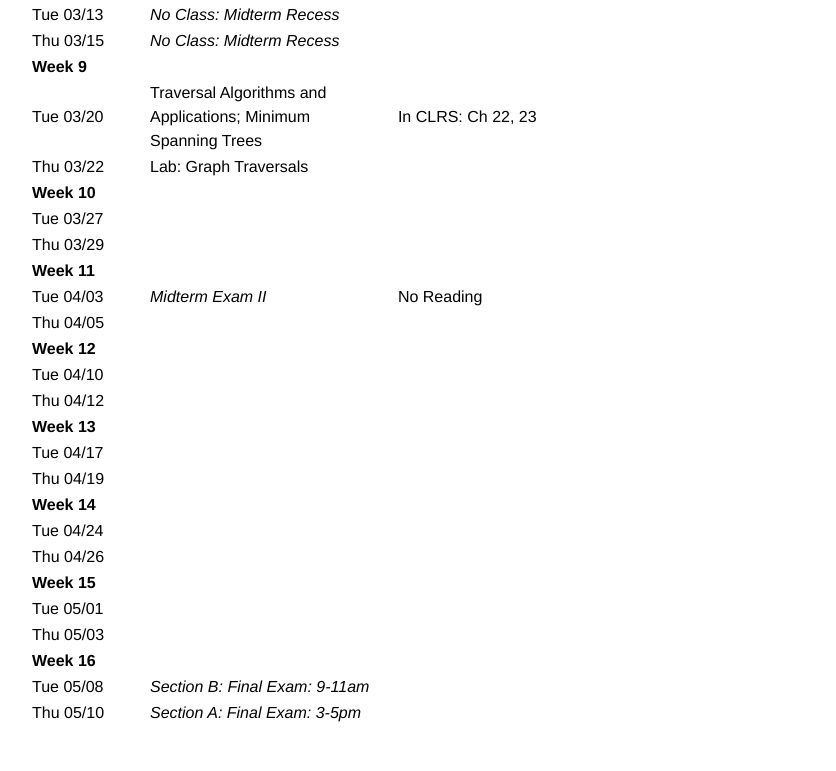
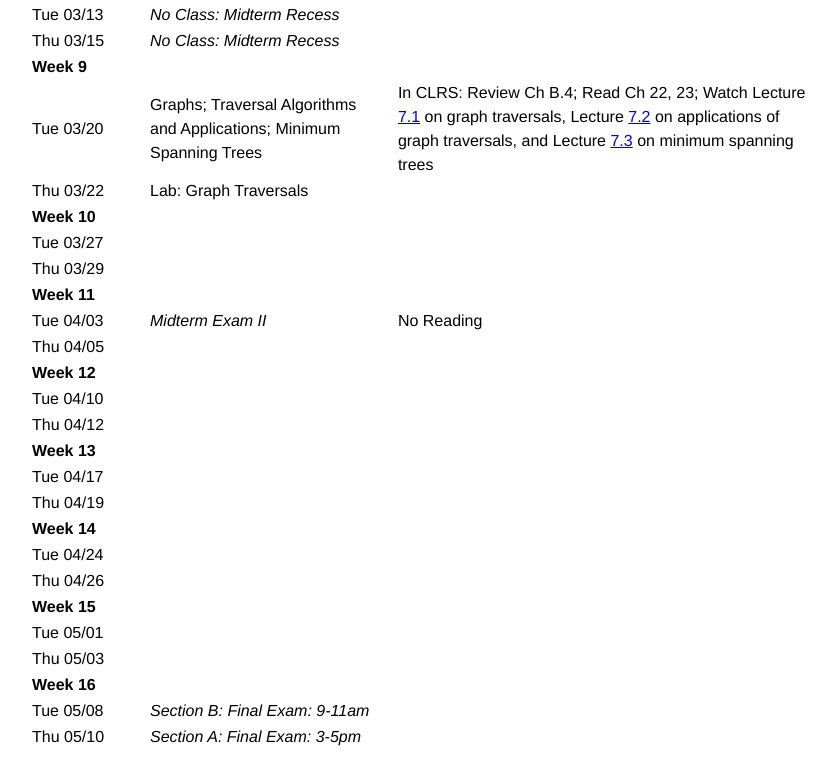
Before and after one commit to darrenstrash/darrenstrash.github.io, a plain HTML site: page cosc302/index.html in a window 1280 px wide. Shown: the part 2499-3270 px from the top of the page, without its empty margins (58-894 px from the left). Before the commit the page ends 3246 px from the top, so only its background shows below. Drawn offline with Linux system fonts and the light colour scheme.

Commit message:
Lecture 7 videos

```diff
--- a/cosc302/index.html
+++ b/cosc302/index.html
@@ -249,8 +249,8 @@ Office Hours: T 4:10pm-5:10pm, W 8am-10am, R 3:20pm-4:20pm, and by appointment.
 </tr>
 <tr class="odd">
 <td>Tue 03/20</td>
-<td>Traversal Algorithms and Applications; Minimum Spanning Trees</td>
-<td>In CLRS: Ch 22, 23</td>
+<td>Graphs; Traversal Algorithms and Applications; Minimum Spanning Trees</td>
+<td>In CLRS: Review Ch B.4; Read Ch 22, 23; Watch Lecture <a href="https://medialibrary.colgate.edu/Watch/Zy84Hck7">7.1</a> on graph traversals, Lecture <a href="https://medialibrary.colgate.edu/Watch/Je65NqDy">7.2</a> on applications of graph traversals, and Lecture <a href="https://medialibrary.colgate.edu/Watch/Ym6n9JSb">7.3</a> on minimum spanning trees</td>
 </tr>
 <tr class="even">
 <td>Thu 03/22</td>
```
